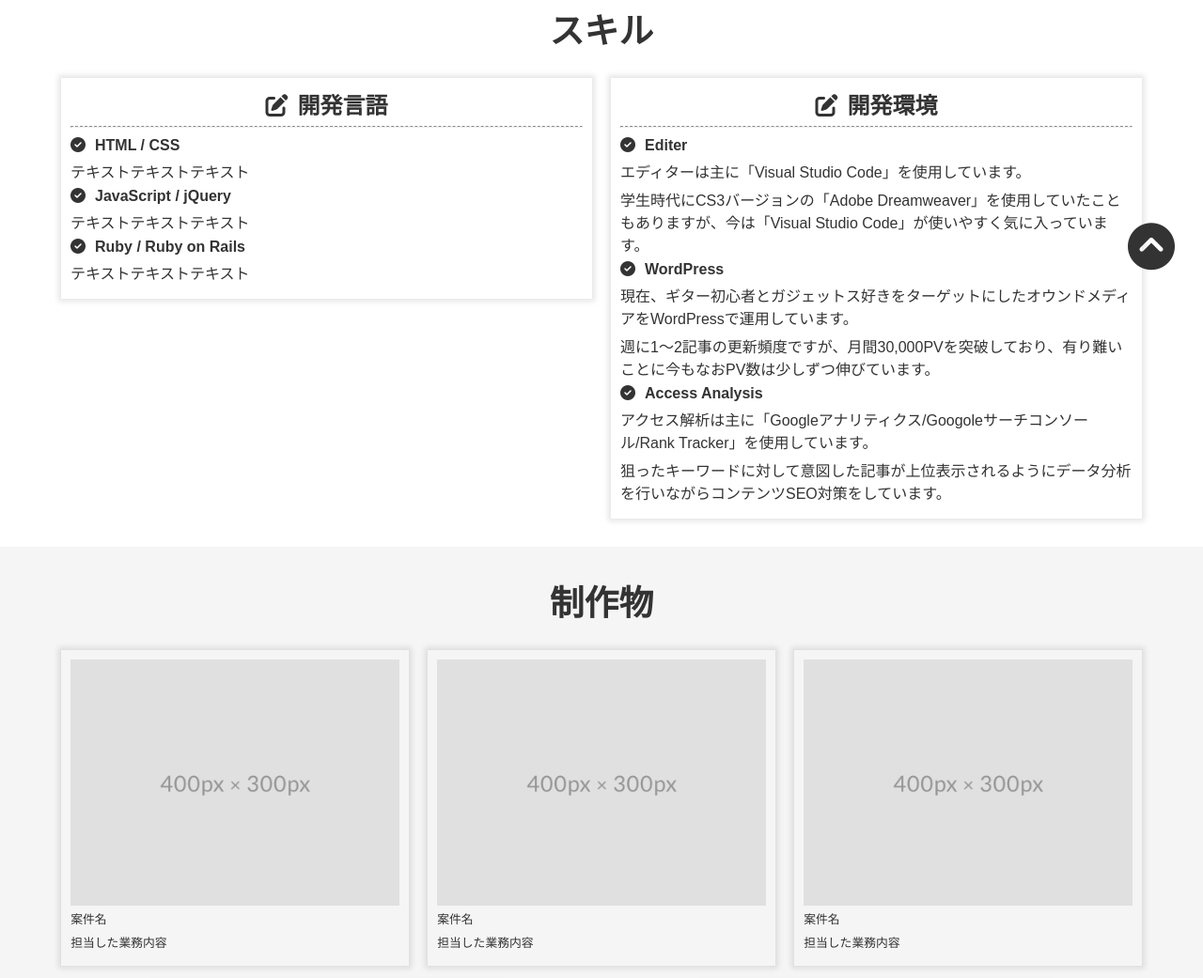
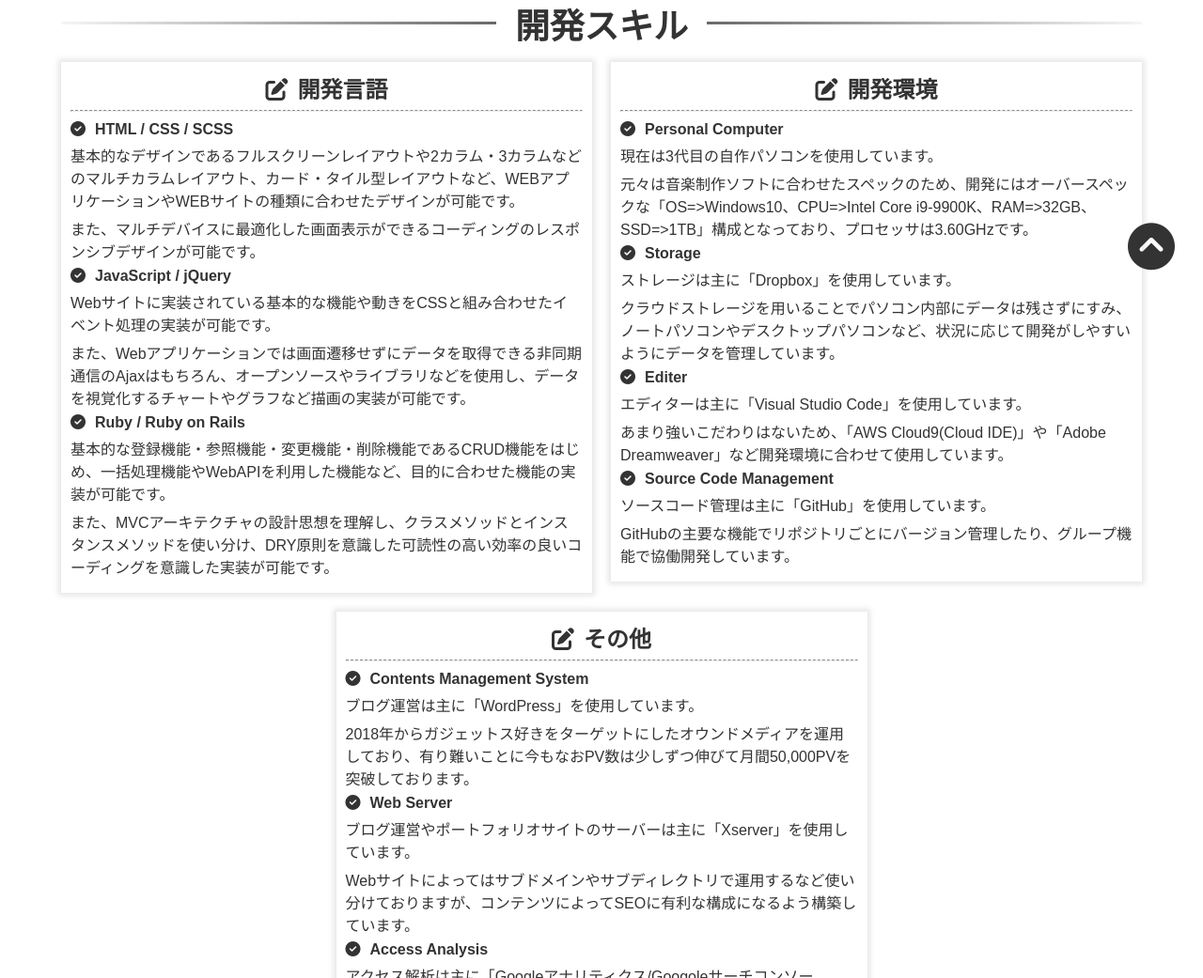
Before and after one commit to engr-sng/portfolio, a plain HTML site: page index.html in a window 1280 px wide. Shown: the part 487-1528 px from the top of the page at 94% size. Drawn offline with nearby package versions, Linux system fonts and the light colour scheme.

Commit message:
[add]コンテンツの内容を追加

```diff
--- a/assets/css/stylesheet.css
+++ b/assets/css/stylesheet.css
@@ -297,6 +297,32 @@ hr.dashed_style {
     margin: 0 0 10px 0;
 }
 
+.headline_style {
+    display: flex;
+    align-items: center;
+    text-align: center;
+    height: 3px;
+    border: none;
+    margin: 20px 0;
+}
+
+.headline_style::before {
+    content:"";
+    flex-grow: 1;
+    height: 3px;
+    background: linear-gradient(to right, #f5f5f5, #696969);
+    border: none;
+    margin-right: 20px;
+}
+
+.headline_style::after {
+    content:"";
+    flex-grow: 1;
+    height: 3px;
+    background: linear-gradient(to left, #f5f5f5, #696969);
+    border: none;
+    margin-left: 20px;
+}
 
 /* 開発実績レイアウト　*/
 
@@ -306,6 +332,7 @@ hr.dashed_style {
 
 .production-text {
     font-size: 0.8em;
+    text-align: center;
 }
 
 /* プロフィールレイアウト　*/
--- a/index.html
+++ b/index.html
@@ -15,6 +15,16 @@
         <!--CSS-->
         <link rel="stylesheet" href="assets/css/stylesheet.css">
         <link rel="stylesheet" href="assets/css/responsive.css">
+
+        <!-- Google tag (gtag.js) -->
+        <script async src="https://www.googletagmanager.com/gtag/js?id=G-P3R5M9KQRR"></script>
+        <script>
+        window.dataLayer = window.dataLayer || [];
+        function gtag(){dataLayer.push(arguments);}
+        gtag('js', new Date());
+
+        gtag('config', 'G-P3R5M9KQRR');
+        </script>
     </head>
 
     <body>
@@ -27,7 +37,7 @@
                 <div class="header-right">
                     <nav class="nav-list">
                         <li class="nav-list-item"><a href="#">トップ</a></li>
-                        <li class="nav-list-item"><a href="#skill">スキル</a></li>
+                        <li class="nav-list-item"><a href="#skill">開発スキル</a></li>
                         <li class="nav-list-item"><a href="#work">制作物</a></li>
                         <li class="nav-list-item"><a href="#profile">プロフィール</a></li>
                         <li class="nav-list-item"><a href="#contact">お問い合わせ</a></li>
@@ -57,19 +67,22 @@
             <article class="content-wrapper" id="skill">
                 <section class="content-container flex-around">
                     <section class="content-box-col1">
-                        <h2 class="text-center">スキル</h2>
+                        <h2 class="text-center headline_style">開発スキル</h2>
                     </section>
 
                     <section class="content-box-col2">
                         <div class="shadow-box">
                             <h3 class="text-center"><span class="fa fa-pen-to-square"></span>開発言語</h3>
                             <hr class="dashed_style">
-                            <h4><span class="fa fa-circle-check"></span>HTML / CSS</h4>
-                            <P>テキストテキストテキスト</P>
+                            <h4><span class="fa fa-circle-check"></span>HTML / CSS / SCSS</h4>
+                            <P>基本的なデザインであるフルスクリーンレイアウトや2カラム・3カラムなどのマルチカラムレイアウト、カード・タイル型レイアウトなど、WEBアプリケーションやWEBサイトの種類に合わせたデザインが可能です。</P>
+                            <P>また、マルチデバイスに最適化した画面表示ができるコーディングのレスポンシブデザインが可能です。</P>
                             <h4><span class="fa fa-circle-check"></span>JavaScript / jQuery</h4>
-                            <P>テキストテキストテキスト</P>
+                            <P>Webサイトに実装されている基本的な機能や動きをCSSと組み合わせたイベント処理の実装が可能です。</P>
+                            <P>また、Webアプリケーションでは画面遷移せずにデータを取得できる非同期通信のAjaxはもちろん、オープンソースやライブラリなどを使用し、データを視覚化するチャートやグラフなど描画の実装が可能です。</P>
                             <h4><span class="fa fa-circle-check"></span>Ruby / Ruby on Rails</h4>
-                            <P>テキストテキストテキスト</P>
+                            <P>基本的な登録機能・参照機能・変更機能・削除機能であるCRUD機能をはじめ、一括処理機能やWebAPIを利用した機能など、目的に合わせた機能の実装が可能です。</P>
+                            <P>また、MVCアーキテクチャの設計思想を理解し、クラスメソッドとインスタンスメソッドを使い分け、DRY原則を意識した可読性の高い効率の良いコーディングを意識した実装が可能です。</P>
                         </div>
                     </section>
 
@@ -77,83 +90,85 @@
                         <div class="shadow-box">
                             <h3 class="text-center"><span class="fa fa-pen-to-square"></span>開発環境</h3>
                             <hr class="dashed_style">
+                            <h4><span class="fa fa-circle-check"></span>Personal Computer</h4>
+                            <P>現在は3代目の自作パソコンを使用しています。</P>
+                            <P>元々は音楽制作ソフトに合わせたスペックのため、開発にはオーバースペックな「OS=>Windows10、CPU=>Intel Core i9-9900K、RAM=>32GB、SSD=>1TB」構成となっており、プロセッサは3.60GHzです。</P>
+                            <h4><span class="fa fa-circle-check"></span>Storage</h4>
+                            <P>ストレージは主に「Dropbox」を使用しています。</P>
+                            <P>クラウドストレージを用いることでパソコン内部にデータは残さずにすみ、ノートパソコンやデスクトップパソコンなど、状況に応じて開発がしやすいようにデータを管理しています。</P>
                             <h4><span class="fa fa-circle-check"></span>Editer</h4>
                             <P>エディターは主に「Visual Studio Code」を使用しています。</P>
-                            <P>学生時代にCS3バージョンの「Adobe Dreamweaver」を使用していたこともありますが、今は「Visual Studio Code」が使いやすく気に入っています。</P>
-                            <h4><span class="fa fa-circle-check"></span>WordPress</h4>
-                            <P>現在、ギター初心者とガジェットス好きをターゲットにしたオウンドメディアをWordPressで運用しています。</P>
-                            <P>週に1～2記事の更新頻度ですが、月間30,000PVを突破しており、有り難いことに今もなおPV数は少しずつ伸びています。</P>
+                            <P>あまり強いこだわりはないため、「AWS Cloud9(Cloud IDE)」や「Adobe Dreamweaver」など開発環境に合わせて使用しています。</P>
+                            <h4><span class="fa fa-circle-check"></span>Source Code Management</h4>
+                            <P>ソースコード管理は主に「GitHub」を使用しています。</P>
+                            <P>GitHubの主要な機能でリポジトリごとにバージョン管理したり、グループ機能で協働開発しています。</P>
+                        </div>
+                    </section>
+
+                    <section class="content-box-col2">
+                        <div class="shadow-box">
+                            <h3 class="text-center"><span class="fa fa-pen-to-square"></span>その他</h3>
+                            <hr class="dashed_style">
+                            <h4><span class="fa fa-circle-check"></span>Contents Management System</h4>
+                            <P>ブログ運営は主に「WordPress」を使用しています。</P>
+                            <P>2018年からガジェットス好きをターゲットにしたオウンドメディアを運用しており、有り難いことに今もなおPV数は少しずつ伸びて月間50,000PVを突破しております。</P>
+                            <h4><span class="fa fa-circle-check"></span>Web Server</h4>
+                            <P>ブログ運営やポートフォリオサイトのサーバーは主に「Xserver」を使用しています。</P>
+                            <P>Webサイトによってはサブドメインやサブディレクトリで運用するなど使い分けておりますが、コンテンツによってSEOに有利な構成になるよう構築しています。</P>
                             <h4><span class="fa fa-circle-check"></span>Access Analysis</h4>
                             <P>アクセス解析は主に「Googleアナリティクス/Googoleサーチコンソール/Rank Tracker」を使用しています。</P>
                             <P>狙ったキーワードに対して意図した記事が上位表示されるようにデータ分析を行いながらコンテンツSEO対策をしています。</P>
                         </div>
                     </section>
+
                 </section>
             </article>
 
             <article class="content-wrapper" id="work">
                 <section class="content-container flex-around">
                     <section class="content-box-col1">
-                        <h2 class="text-center">制作物</h2>
+                        <h2 class="text-center headline_style">制作物</h2>
                     </section>
 
                     <section class="content-box-col3 modal-open" id="work1">
                         <div class="shadow-box">
-                            <img class="production-imgae" src="assets/img/work_sample_1.jpg" alt="" />
+                            <img class="production-imgae" src="assets/img/work_sample_1-1.jpg" alt="" />
                             <div class="production-text">
-                                <p>案件名</p>
-                                <p>担当した業務内容</p>
+                                <p>ポートフォリオサイト</p>
                             </div>
                         </div>
                     </section>
 
-                    <section class="content-box-col3">
+                    <article class="modal-wrapper" id="modal-work1">
+                        <section class="modal-container">
+                            <div class="modal-close">×</div>
+                            <section class="modal-content flex-wrap">
+                                <section class="content-box-col1">
+                                    <h2 class="text-center">ポートフォリオサイト</h2>
+                                </section>
+
+                                <section class="content-box-col2">
                                     <div class="shadow-box">
-                            <a href="#">
-                                <img class="production-imgae" src="assets/img/work_sample_1.jpg" alt="" />
-                                <div class="production-text">
-                                    <p>案件名</p>
-                                    <p>担当した業務内容</p>
-                                </div>
-                            </a>
+                                        <h3 class="text-center"><span class="fa fa-pen-to-square"></span>概要</h3>
+                                        <hr class="dashed_style">
+                                        <p>このWebページです。HTMLとCSS、jQueryなどを使用し、1枚のランディングページに仕上げました。取り入れたいアイディアはたくさんありますが、少しずつ手を加えて更新していきます。</p>
+                                        <p><a href="https://github.com/engr-sng/portfolio"><span class="fa fa-github"></span>GitHub</a></p>
+                                        <p><a href="index.html"><span class="fa fa-globe"></span>WebSite</a></p>
+                                        <br>
+                                        <h3 class="text-center"><span class="fa fa-pen-to-square"></span>使用言語など</h3>
+                                        <hr class="dashed_style">
+                                        <p>HTML,CSS,Javascript,Jquery,Git,GitHub,Xserverなど</p>
                                     </div>
                                 </section>
 
-                    <section class="content-box-col3">
+                                <section class="content-box-col2">
                                     <div class="shadow-box">
-                            <a href="#">
-                                <img class="production-imgae" src="assets/img/work_sample_1.jpg" alt="" />
-                                <div class="production-text">
-                                    <p>案件名</p>
-                                    <p>担当した業務内容</p>
-                                </div>
-                            </a>
+                                        <img class="production-imgae" src="assets/img/work_sample_1-1.jpg" alt="" />
                                     </div>
                                 </section>
-
-                    <section class="content-box-col3">
-                        <div class="shadow-box">
-                            <a href="#">
-                                <img class="production-imgae" src="assets/img/work_sample_1.jpg" alt="" />
-                                <div class="production-text">
-                                    <p>案件名</p>
-                                    <p>担当した業務内容</p>
-                                </div>
-                            </a>
-                        </div>
                             </section>
-
-                    <section class="content-box-col3">
-                        <div class="shadow-box">
-                            <a href="#">
-                                <img class="production-imgae" src="assets/img/work_sample_1.jpg" alt="" />
-                                <div class="production-text">
-                                    <p>案件名</p>
-                                    <p>担当した業務内容</p>
-                                </div>
-                            </a>
-                        </div>
                         </section>
+                    </article>
 
                 </section>
             </article>
@@ -161,7 +176,7 @@
             <article class="content-wrapper" id="profile">
                 <section class="content-container flex-around">
                     <section class="content-box-col1">
-                        <h2 class="text-center">プロフィール</h2>
+                        <h2 class="text-center headline_style">プロフィール</h2>
                     </section>
 
                     <section class="content-box-col2">
@@ -179,11 +194,11 @@
             <article class="content-wrapper" id="contact">
                 <section class="content-container">
                     <section class="content-box-col1">
-                        <h2 class="text-center">お問い合わせ</h2>
-                        <p class="text-center">Web開発のお仕事は下記のお問い合わせフォームよりご連絡をお願いいたします。</p>
+                        <h2 class="text-center headline_style">お問い合わせ</h2>
                     </section>
 
                     <section class="content-box-col1">
+                        <p class="text-center">Web開発のお仕事は下記のお問い合わせフォームよりご連絡をお願いいたします。</p>
                         <iframe src="https://docs.google.com/forms/d/e/1FAIpQLSfYUYDWKhMG2cgsNTANqmyKMLZ9g8WTTGFAOuB_X4scV7nt8w/viewform?embedded=true" width="100%" height="1200" frameborder="0" marginheight="0" marginwidth="0">読み込んでいます…</iframe>
                     </section>
                 </section>
@@ -212,50 +227,6 @@
             </a>
         </div>
 
-        <div class="modal-wrapper" id="modal-work2">
-            <div class="modal-container">
-                <!-- 閉じるボタン -->
-                <div class="modal-close">×</div>
-                <!-- モーダル内のコンテンツ -->
-                <div class="modal-content">
-                    <p>2文章が入ります。</p>
-                </div>
-            </div>
-        </div>
-
-        <article class="modal-wrapper" id="modal-work1">
-            <section class="modal-container">
-                <!-- 閉じるボタン -->
-                <div class="modal-close">×</div>
-                <!-- モーダル内のコンテンツ -->
-                <section class="modal-content flex-wrap">
-                    <section class="content-box-col1">
-                        <h2 class="text-center">ポートフォリオサイト</h2>
-                    </section>
-
-                    <section class="content-box-col2">
-                        <div class="shadow-box">
-                            <h3 class="text-center"><span class="fa fa-pen-to-square"></span>概要</h3>
-                            <hr class="dashed_style">
-                            <p>このWebページです。HTMLとCSS、jQueryを使用し、1枚のランディングページに仕上げました。取り入れたいアイディアはたくさんありますが、少しずつ手を加えて更新していきます。</p>
-                            <p><a href="https://github.com/engr-sng/portfolio"><span class="fa fa-github"></span>GitHub</a></p>
-                            <p><a href="index.html"><span class="fa fa-globe"></span>WebSite</a></p>
-                            <br>
-                            <h3 class="text-center"><span class="fa fa-pen-to-square"></span>開発環境</h3>
-                            <hr class="dashed_style">
-                            <p>HTML,CSS,Javascript,Jquery,Git,Xserverなど</p>
-                        </div>
-                    </section>
-
-                    <section class="content-box-col2">
-                        <div class="shadow-box">
-                            <img class="production-imgae" src="assets/img/work_sample_1.jpg" alt="" />
-                        </div>
-                    </section>
-                </section>
-            </section>
-        </article>
-
         <!-- script.js読み込み -->
         <script src="assets/js/script.js"></script>
     </body>
```
Also changed, not shown: assets/css/responsive.css (+22 -8 lines), assets/img/work_sample_1-1.jpg (added), assets/img/work_sample_1.jpg (deleted). Lines whose indentation alone changed are shown as unchanged.
